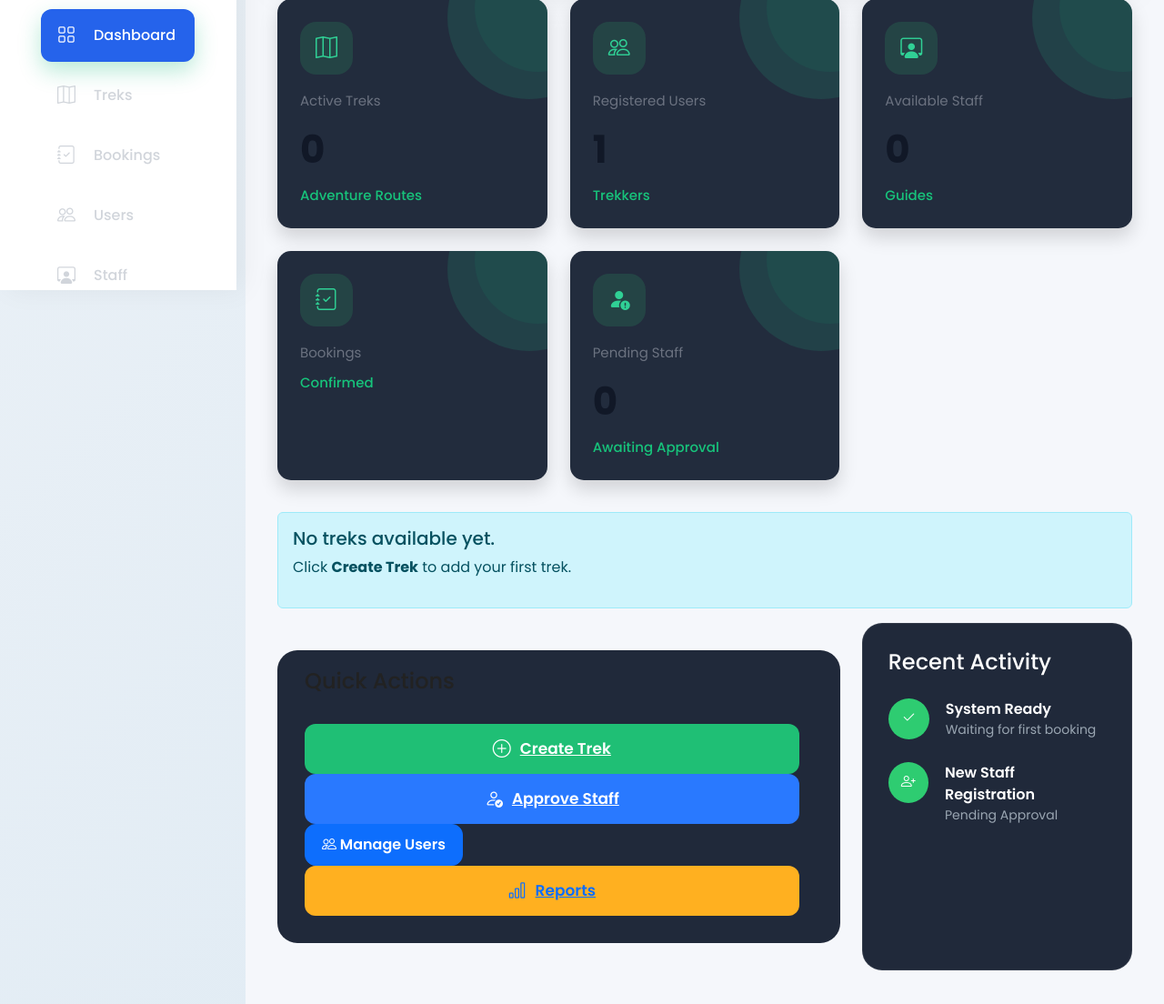
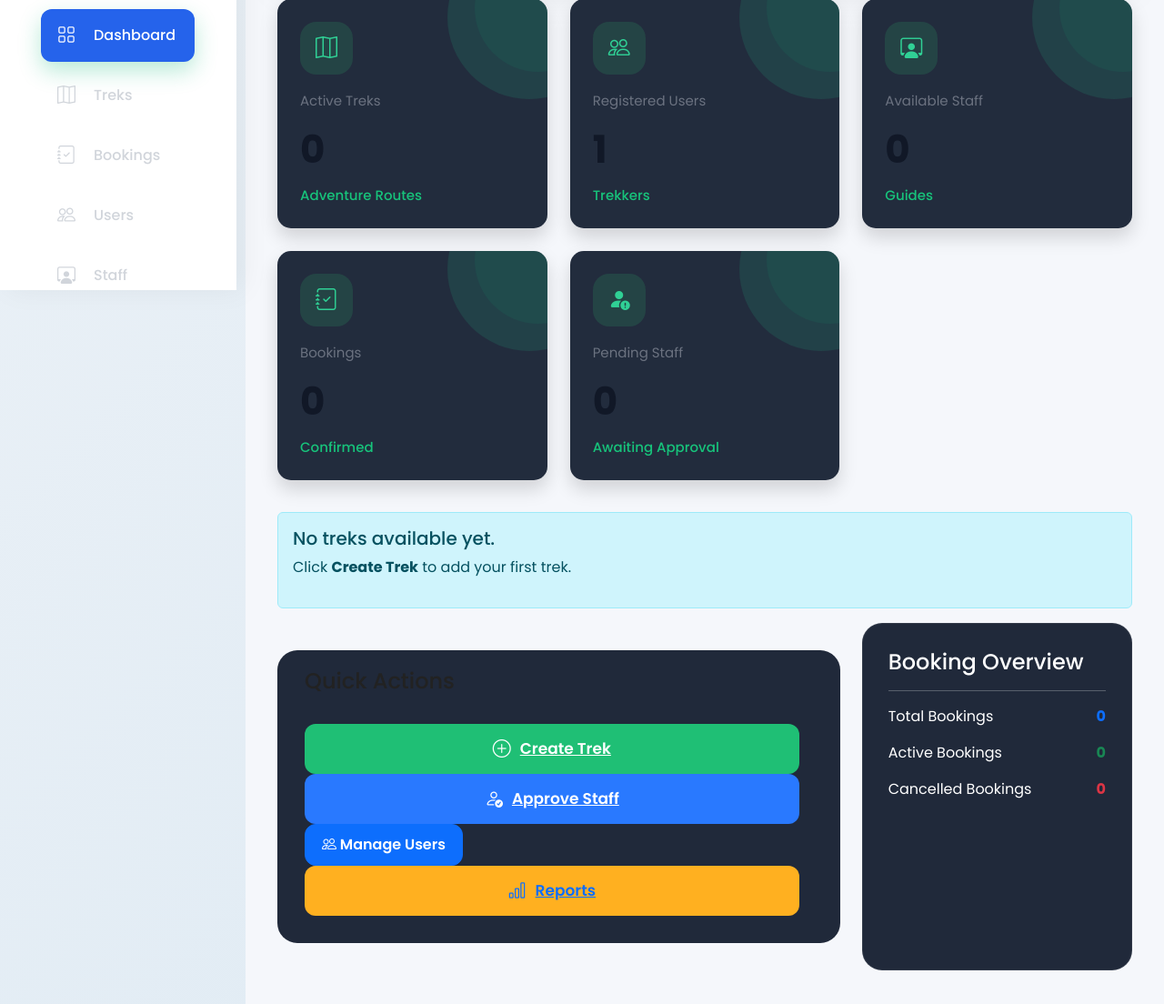
Before and after one commit to 25f1001114/Trekking-Management-Application, a Flask app: page /admin/dashboard in a window 1280 px wide. Shown: the part 481-1585 px from the top of the page at 91% size. Run offline with Flask 3, Linux system fonts and the light colour scheme; a user stored in the database is signed in.

Commit message:
added stats card to admin dashboard

```diff
--- a/app/admin/routes.py
+++ b/app/admin/routes.py
@@ -47,13 +47,26 @@ def dashboard():
 
     total_treks = Trek.query.count()
 
+    total_bookings = Booking.query.count()
+
+    active_bookings = Booking.query.filter_by(
+        booking_status="BOOKED"
+    ).count()
+
+    cancelled_bookings = Booking.query.filter_by(
+        booking_status="CANCELLED"
+    ).count()
+
     return render_template(
         "admin/dashboard.html",
         total_users=total_users,
         total_staff=total_staff,
         pending_staff=pending_staff,
         total_trekkers=total_trekkers,
-        total_treks=total_treks
+        total_treks=total_treks,
+        total_bookings=total_bookings,
+        active_bookings=active_bookings,
+        cancelled_bookings=cancelled_bookings
     )
 
 @admin_bp.route("/treks/create", methods=["GET", "POST"])
--- a/app/templates/admin/dashboard.html
+++ b/app/templates/admin/dashboard.html
@@ -267,60 +267,35 @@ Reports
 </div>
 
 <div class="col-lg-4">
+<div class="activity-card">
+<h4>
+Booking Overview
+</h4>
+<hr>
+<div class="d-flex justify-content-between mb-3">
+<span>Total Bookings</span>
+<strong class="text-primary">
 
-<div class="activity-card">
-
-<h4>
-
-Recent Activity
-
-</h4>
-
-<div class="activity-item">
-
-<div class="activity-icon">
-
-<i class="bi bi-check2"></i>
+{{ total_bookings }}
+</strong>
 
 </div>
-<div>
+<div class="d-flex justify-content-between mb-3">
 
-<div class="activity-title">
-
-System Ready
+<span>Active Bookings</span>
+<strong class="text-success">
+{{ active_bookings }}
+</strong>
 
 </div>
 
-<div class="activity-time">
+<div class="d-flex justify-content-between">
+<span>Cancelled Bookings</span>
+<strong class="text-danger">
 
-Waiting for first booking
+{{ cancelled_bookings }}
 
-</div>
-</div>
-</div>
-
-<div class="activity-item">
-
-<div class="activity-icon">
-
-<i class="bi bi-person-plus"></i>
-
-</div>
-
-<div>
-
-<div class="activity-title">
-
-New Staff Registration
-
-</div>
-
-<div class="activity-time">
-
-Pending Approval
-
-</div>
-</div>
+</strong>
 </div>
 </div>
 </div>
--- a/app/templates/admin/users.html
+++ b/app/templates/admin/users.html
@@ -31,10 +31,6 @@ User Management
     Staff
 </a>
 
-<a href="#">
-    <i class="bi bi-journal-check"></i>
-    Bookings
-</a>
 
 {% endblock %}
 {% block dashboard_content %}
```
